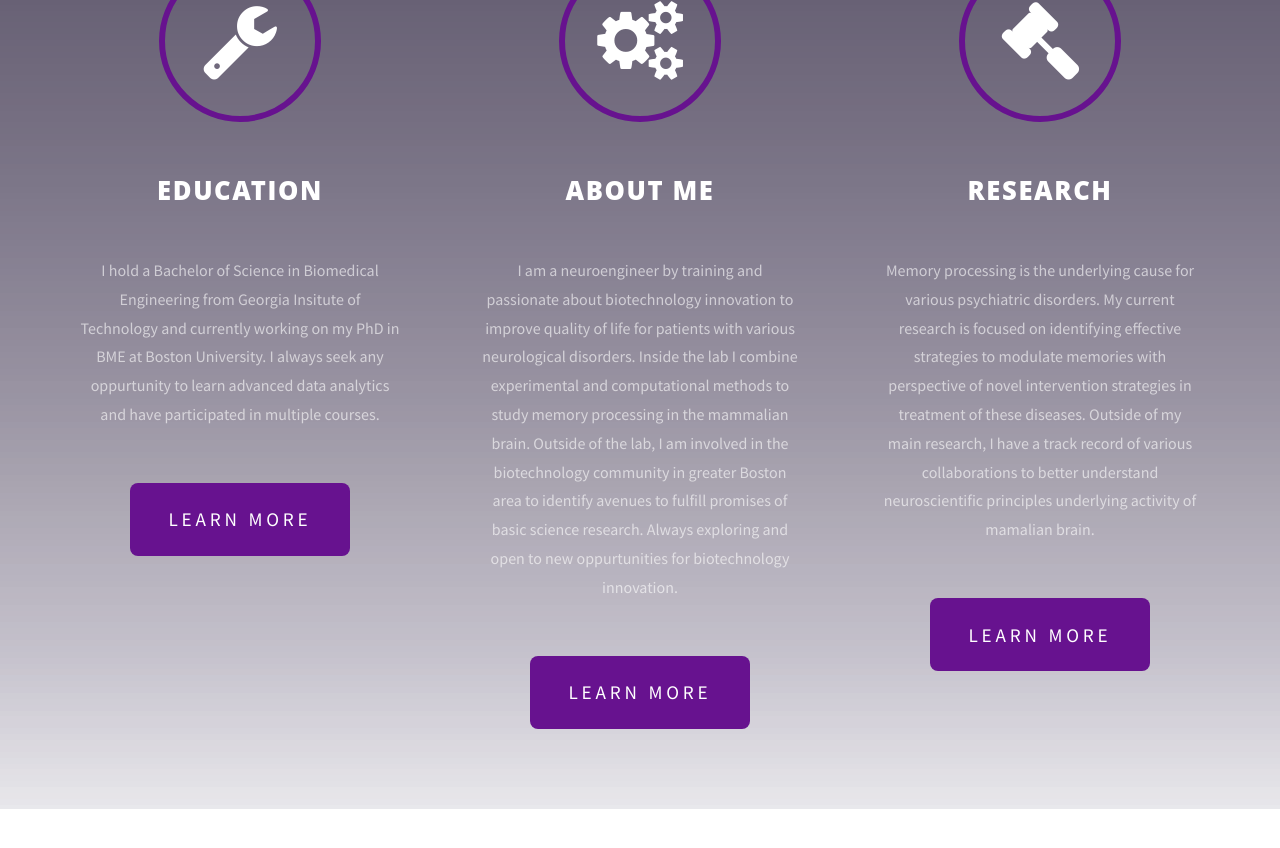
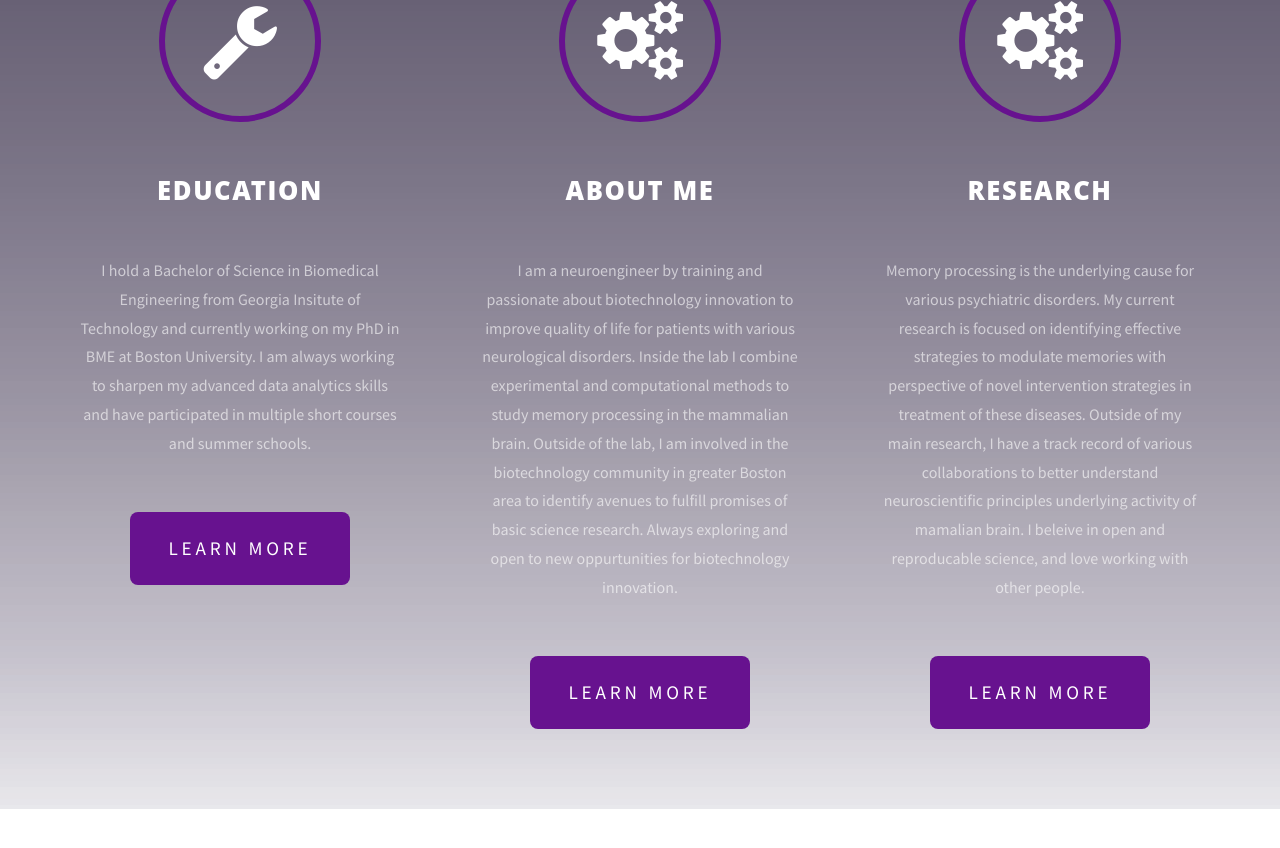
Before and after one commit to Baharata/bahar-rahsepar.github.io, a Jekyll site: the page index.html, which Jekyll copies as it is, in a window 1280 px wide and 900 px high, scrolled down 593 px. Shown: the top 848 px of the window. Built offline with Jekyll 4.4.1, drawn with Linux system fonts in a browser that asks for light colours.

Commit message:
Update index.html

```diff
--- a/index.html
+++ b/index.html
@@ -46,8 +46,8 @@
 			<h2>Education</h2>
 		</div>
 		<p>I hold a Bachelor of Science in Biomedical Engineering from Georgia Insitute of Technology and currently working on my PhD in BME at Boston University.
-		I always seek any oppurtunity to learn advanced data analytics and have participated in multiple courses. </p>
-		<a href="portfolio" class="button">Learn More</a> </div>
+		I am always working to sharpen my advanced data analytics skills and have participated in multiple short courses and summer schools. </p>
+		<a href="#portfolio" class="button">Learn More</a> </div>
 	<div id="tbox2"> <span class="icon icon-cogs"></span>
 		<div class="title">
 			<h2>About me</h2>
@@ -55,13 +55,15 @@
 		<p>I am a neuroengineer by training and passionate about biotechnology innovation to improve quality of life for patients with various neurological disorders.
 			Inside the lab I combine experimental and computational methods to study memory processing in the mammalian brain. Outside of the lab, I am involved in the biotechnology community in greater Boston area to identify avenues to fulfill promises of basic science research.
 		Always exploring and open to new oppurtunities for biotechnology innovation.</p>
-		<a href="welcome" class="button">Learn More</a> </div>
-	<div id="tbox3"> <span class="icon icon-legal"></span>
+		<a href="#welcome" class="button">Learn More</a> </div>
+	<div id="tbox3"> <span class="icon icon-cogs"></span>
 		<div class="title">
 			<h2>Research</h2>
 		</div>
-		<p>Memory processing is the underlying cause for various psychiatric disorders. My current research is focused on identifying effective strategies to modulate memories with perspective of novel intervention strategies in treatment of these diseases. Outside of my main research, I have a track record of various collaborations to better understand neuroscientific principles underlying activity of mamalian brain.</p>
-		<a href="portfolio" class="button">Learn More</a> </div>
+		<p>Memory processing is the underlying cause for various psychiatric disorders. My current research is focused on identifying effective strategies to modulate memories with perspective of novel intervention
+			strategies in treatment of these diseases. Outside of my main research, I have a track record of various collaborations to better understand neuroscientific principles underlying activity of mamalian brain.
+		I beleive in open and reproducable science, and love working with other people.</p>
+		<a href="#portfolio" class="button">Learn More</a> </div>
 </div>
 </div>
 <div id="wrapper3">
```
